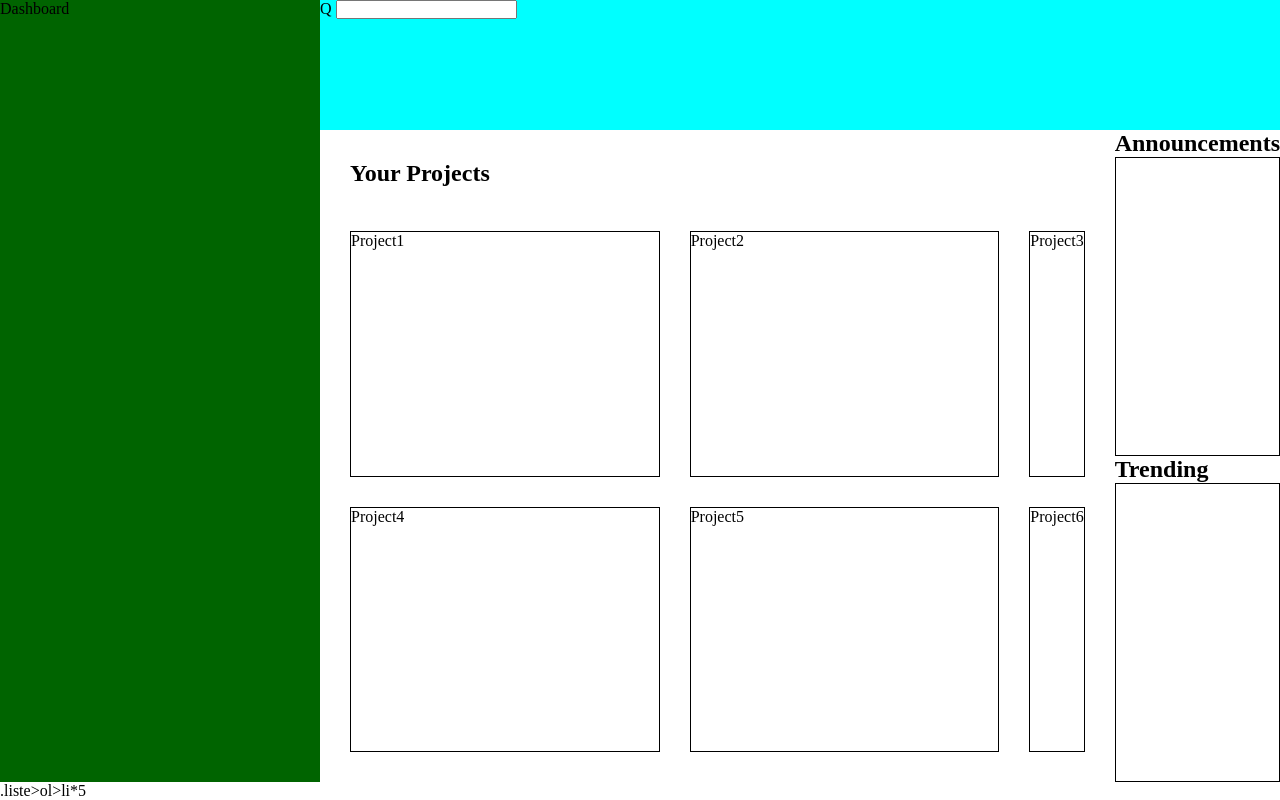
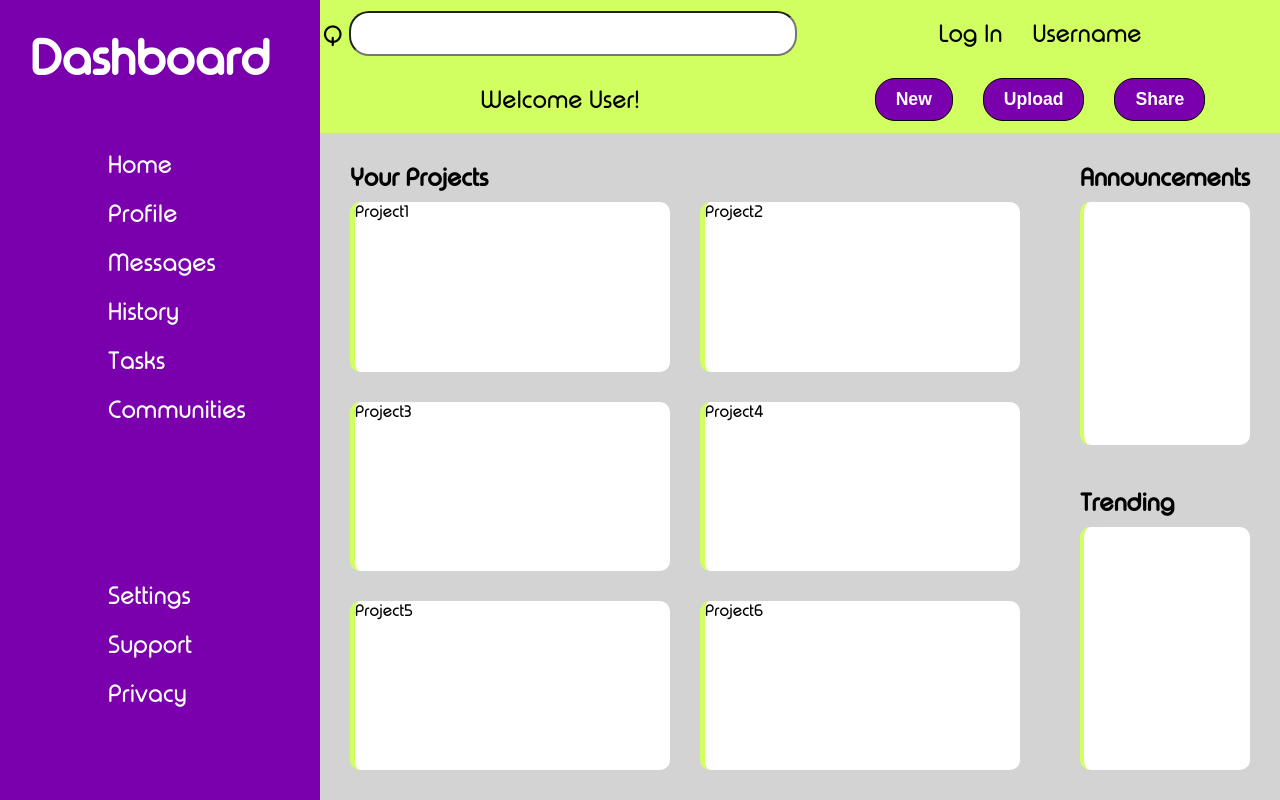
Before and after one commit to chriskovski/AdminDashboard, a plain HTML site: page index.html in a window 1280 px wide. Drawn offline with Linux system fonts and the light colour scheme.

Commit message:
Lots of styling, I finished the layout of the subsections as well now. Also I picked a simple Color Scheme and a custom font.

```diff
--- a/index.html
+++ b/index.html
@@ -10,21 +10,61 @@
 <body>
   <div class="wrapper">
 
-    <div class="sidebar">Dashboard</div>
+    <div class="sidebar">
+      <h1>Dashboard</h1>
+      <div class="branding">
+        <ul>
+          <li>Home</li>
+          <li>Profile</li>
+          <li>Messages</li>
+          <li>History</li>
+          <li>Tasks</li>
+          <li>Communities</li>
+        </ul>
+      </div>
+      <div class="accountSettings">
+        <ul>
+          <li>Settings</li>
+          <li>Support</li>
+          <li>Privacy</li>
+        </ul>
+      </div>
+    </div>
     <div class="header">
+      <div class="headerLeftTop">
         <label for="search">Q</label>
         <input type="search" name="search" id="search">
       </div>
 
+      <div class="headerRightTop">
+        <div class="account">Log In</div>
+        <p>Username</p>
+      </div>
+
+      <div class="headerLeftBottom">
+        <p>Welcome User!</p>
+      </div>
+
+      <div class="headerRightBottom">
+        <div class="buttons">
+          <button>New</button>
+          <button>Upload</button>
+          <button>Share</button>
+        </div>
+      </div>
+    </div>
+
     <div class="mainContent">
+      <div class="projects">
+        <h2>Your Projects</h2>
         <div class="yourProjects">
-        <h2>Your Projects</h2>
           <div class="project">Project1</div>
           <div class="project">Project2</div>
           <div class="project">Project3</div>
           <div class="project">Project4</div>
           <div class="project">Project5</div>
           <div class="project">Project6</div>
+        </div>
       </div>
       <div class="sideContent">
         <h2>Announcements</h2>
@@ -35,7 +75,6 @@
         </div>
       </div>
     </div>
-    .liste>ol>li*5
 
   </div>
 </body>
--- a/style.css
+++ b/style.css
@@ -3,9 +3,16 @@
   padding: 0;
 }
 
+@font-face {
+  font-family: "roundedTypo";
+  src: url(/fonts/Typo_Round_Regular_Demo.otf);
+}
+
 body, html {
   min-height: 100vh;
+  font-family: "roundedTypo", "Bitstream Vera Serif", serif;
 }
+
 
 .wrapper {
   height: 100vh;
@@ -14,48 +21,129 @@ body, html {
   grid-template-rows: 1fr 5fr;
 }
 
+
+/*Sidebar*/
+
 .sidebar {
-  background-color: darkgreen;
+  background-color: #7B00AD;
   grid-row: 1/3;
+  display: flex;
+  flex-direction: column;
+  padding: 30px;
+  color: white;
+  font-size: 1.5em;
 }
 
+li {
+  list-style: none;
+  padding: 10px;
+  padding-left: 30%;
+}
+
+.branding {
+  margin-top: 20%;
+}
+
+.accountSettings {
+  margin-top: auto;
+  margin-bottom: 20%;
+}
+
+
+/*Header*/
+
 .header {
-  background-color: aqua;
+  background-color: #D1FF61;
+  display: grid;
+  grid-template-columns: 1fr 1fr;
+  grid-template-rows: 1fr 1fr;
+  align-items: center;
+  justify-items: center;
+  font-size: 1.5em;
 }
+
+#search {
+  font-family: "roundedTypo", "Bitstream Vera Serif", serif;
+  font-size: 1.1em;
+  width: 35vw;
+  padding: 5px 20px;
+  border-radius: 20px;
+}
+
+.headerRightTop {
+  display: flex;
+  flex-direction: row;
+  column-gap: 30px;
+
+}
+
+.buttons {
+  display: flex;
+  column-gap: 30px;
+
+}
+
+button {
+  padding: 10px 20px;
+  border-radius: 20px;
+  border: 1px solid black;;
+  background-color: #7B00AD;
+  color: white;
+  font-size: 1.1rem;
+  font-weight: bolder;
+}
+
+
+/*Main Content*/
 
 .mainContent {
   display: flex;
   width: 100%;
+  background-color: lightgrey;
+}
+
+.projects {
+  display: flex;
+  flex-direction: column;
+  flex-grow: 1;
 }
 
 .yourProjects {
-  flex-grow: 1;
   display: grid;
-  grid-template-columns: repeat(auto-fill, minmax(300px, 1fr));
-  grid-template-rows: 1fr 6fr 6fr;
+  grid-template-columns: 1fr 1fr;
+  grid-template-rows: 1fr 1fr 1fr;
   gap: 30px;
   padding: 30px;
+  padding-top: 0;
+  height: 100%;
 }
 
-.yourProjects>h2 {
-  grid-column: 1 / 4;
+.projects>h2{
+  padding: 30px 30px 10px 30px;
 }
 
 .project {
-  border: 1px solid black;
+  border-left: 5px solid #D1FF61;
+  border-radius: 10px;
+  height: auto;
+  background-color: white;
 }
 
 .sideContent {
   display: flex;
   flex-direction: column;
+  padding: 30px;
 }
 
+.trending,
 .announcements {
-  border: 1px solid black;
-  height: 50%;
+  margin-top: 10px;
+  border-left: 4px solid #D1FF61;
+  border-radius: 10px;
+  height: 40%;
+  background-color: white;
 }
 
-.trending {
-  border: 1px solid black;
-  height: 50%;
+.sideContent>h2:last-of-type{
+  margin-top: auto;
 }
```
Also changed, not shown: fonts/Read_Me.txt (added), fonts/Typo_Round_Bold_Demo.otf (added), fonts/Typo_Round_Bold_Italic_Demo.otf (added), fonts/Typo_Round_Italic_Demo.otf (added), fonts/Typo_Round_Light_Demo.otf (added), fonts/Typo_Round_Light_Italic_Demo.otf (added), fonts/Typo_Round_Regular_Demo.otf (added), fonts/Typo_Round_Thin_Demo.otf (added), fonts/Typo_Round_Thin_Italic Demo.otf (added), fonts/typo_round_1024.png (added), 1 other file. Lines whose indentation alone changed are shown as unchanged.
